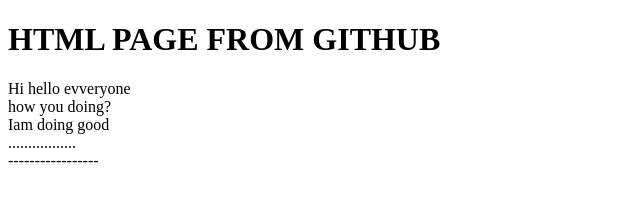
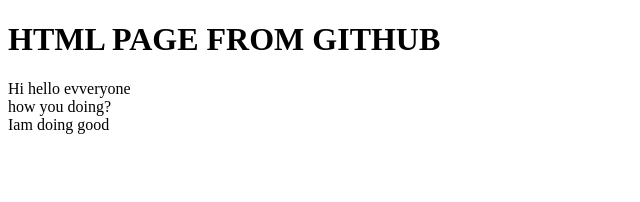
Before and after one commit to AayushKumar2000/testCloud, a plain HTML site: page index.html in a window 1280 px wide. Shown: the full height of the page, 0-640 px from the left. Drawn offline with Linux system fonts and the light colour scheme.

Commit message:
line removed

```diff
--- a/index.html
+++ b/index.html
@@ -7,8 +7,8 @@
  <div>Hi hello evveryone </div>
  <div>how you doing?</div>
  <div>Iam doing good</div>
- <div>.................</div>
- <div>-----------------</div>
+
+
 
 
 </div>
```
